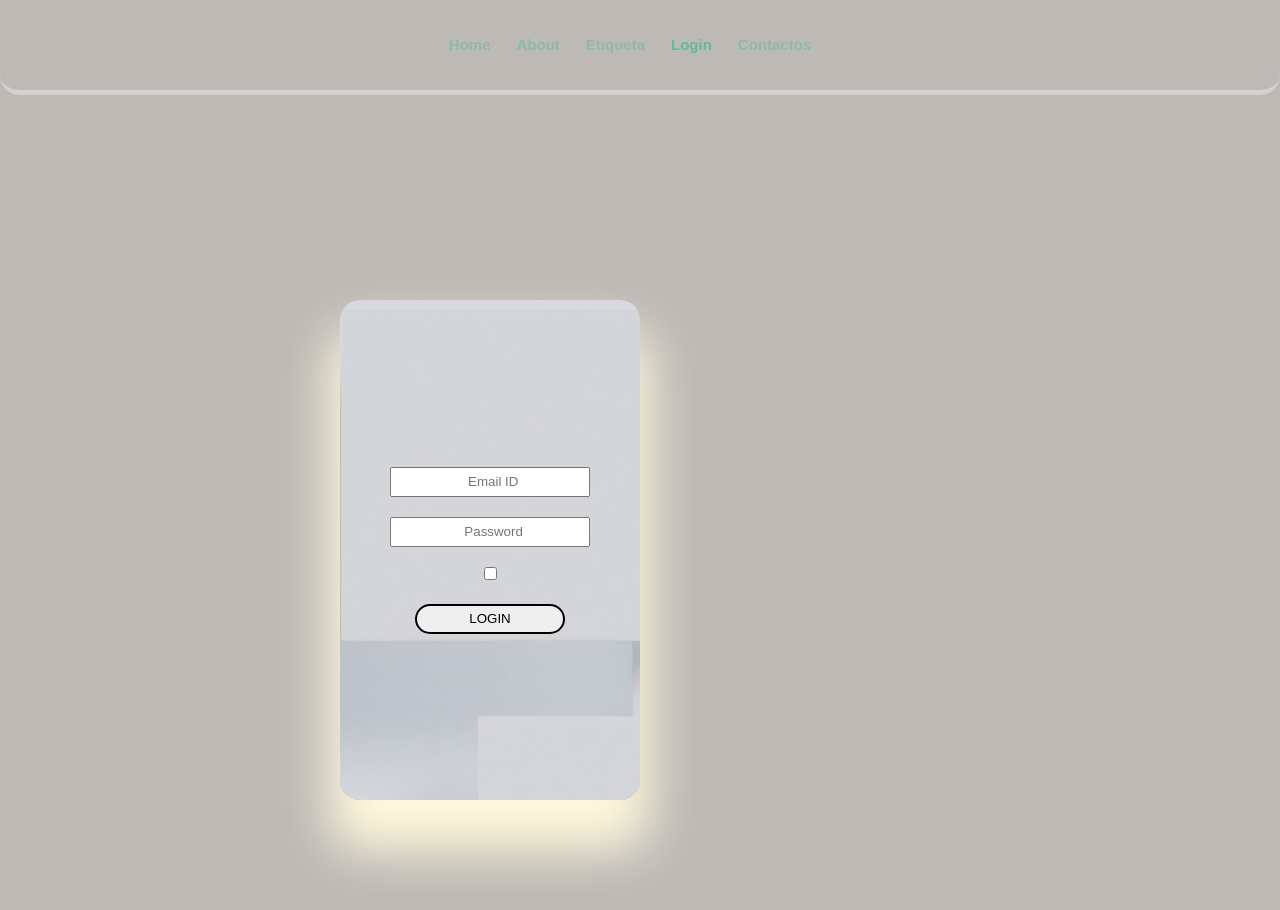
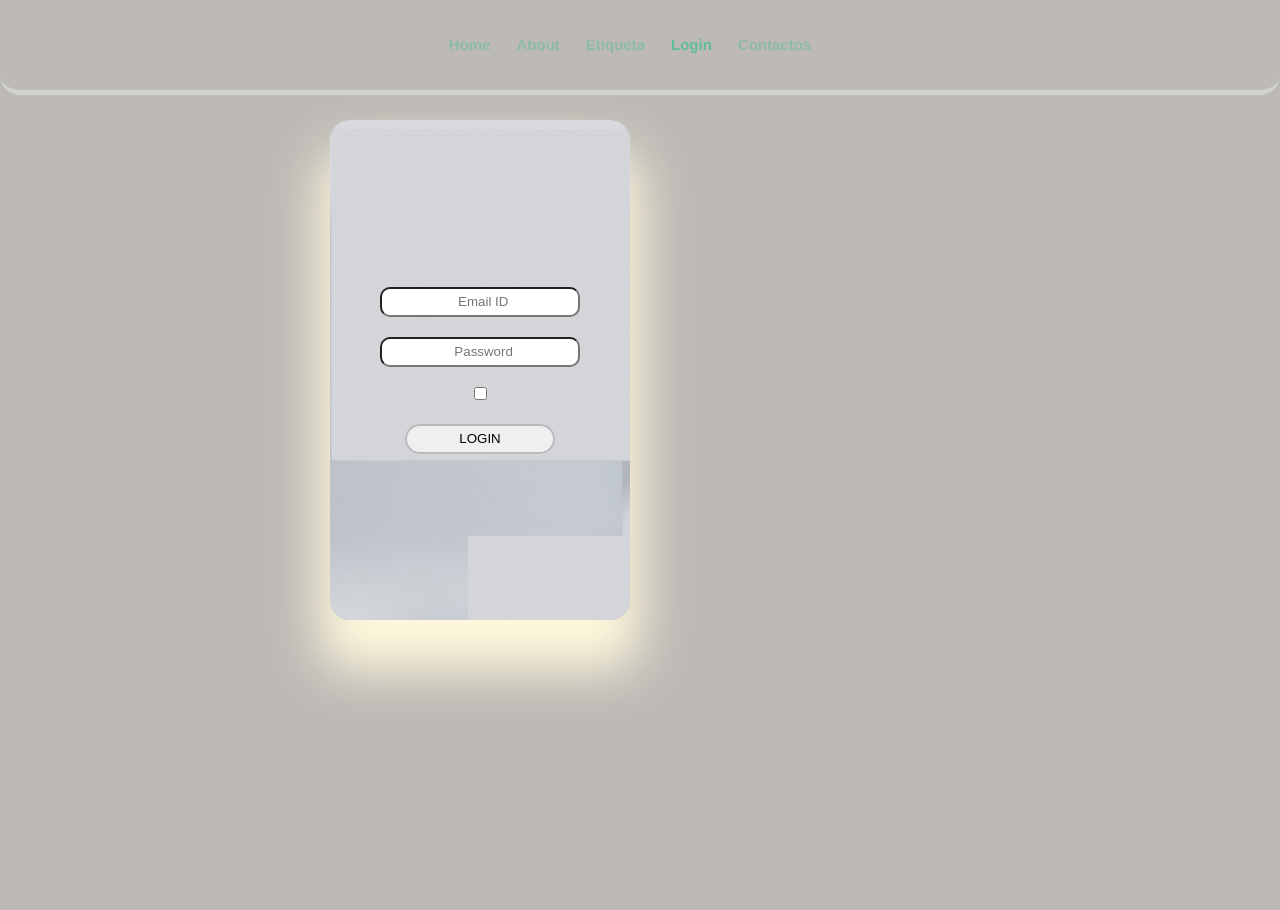
Before and after one commit to David-Code404/Blog, a Vue app in the folder BlogVue/: page /login in a window 1280 px wide. Shown: the top 910 px of the page. Built offline with nearby package versions, Linux system fonts and the light colour scheme.

Commit message:
Actualizando Login 0.0.4

```diff
--- a/BlogVue/src/views/LoginView.vue
+++ b/BlogVue/src/views/LoginView.vue
@@ -23,14 +23,17 @@ const Mostrar = ()=>{
 </template>
 <style scoped>
 
+*{
+  border-radius: 10px;
+}
 
+.Principal{
+  position: absolute;
+  left: 330px;
+  top: 120px;
+  display: flex;
+}
 
-.Principal {
-  display: flex;
-  justify-content: center;
-  align-items: center;
-  height: 100vh;
-}
 
 .Img {
   background: url(../assets/Imagen/white-cubes-3d-background.jpg);
@@ -58,7 +61,7 @@ const Mostrar = ()=>{
 .BUTTON {
   width: 150px;
   height: 30px;
-  border: 2px solid black;
+  border: 2px solid #BCBABE;
   border-radius: 20px;
 }
 
```
